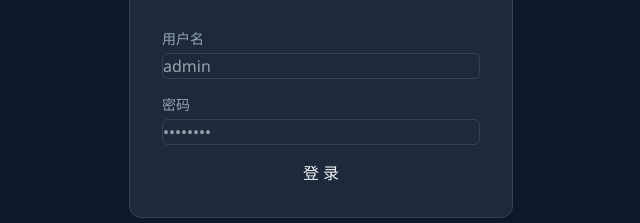
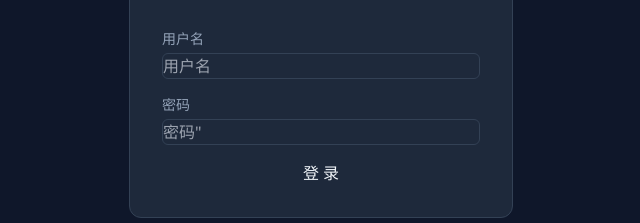
Before and after one commit to Evenbreeze/Dack, a website: page xray-admin/public/index.html in a window 1280 px wide. Shown: the part 361-584 px from the top of the page, 319-959 px from the left. Drawn offline with nearby package versions, Linux system fonts and the light colour scheme.

Commit message:
Update index.html

```diff
--- a/xray-admin/public/index.html
+++ b/xray-admin/public/index.html
@@ -55,11 +55,11 @@
     <div class="space-y-4">
       <div>
         <label class="text-sm text-slate-400 block mb-1">用户名</label>
-        <input id="loginUser" type="text" placeholder="admin" autocomplete="username" />
+        <input id="loginUser" type="text" placeholder="用户名" autocomplete="username" />
       </div>
       <div>
         <label class="text-sm text-slate-400 block mb-1">密码</label>
-        <input id="loginPass" type="password" placeholder="••••••••" autocomplete="current-password"
+        <input id="loginPass" type="password" placeholder=密码" autocomplete="current-password"
                onkeydown="if(event.key==='Enter') doLogin()" />
       </div>
       <button class="btn btn-primary w-full mt-2" onclick="doLogin()">登 录</button>
@@ -320,7 +320,7 @@
 
 <script>
 /* ─────────────────────────── State ─────────────────────────── */
-// BASE is injected by the server at render time (replaces %%ADMIN_PATH%%)
+// BASE is injected by the server at render time (replaces %%_PATH%%)
 const BASE  = '%%ADMIN_PATH%%';
 let TOKEN   = localStorage.getItem('xa_token') || '';
 let allUsers = [];
```
